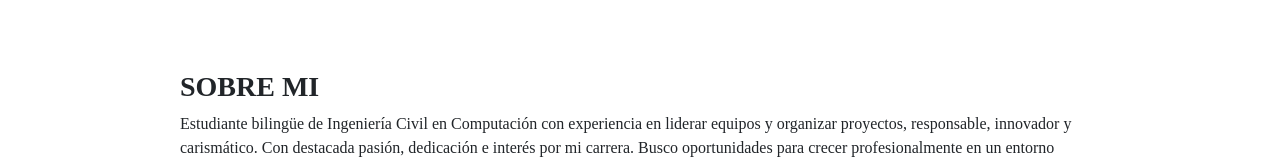
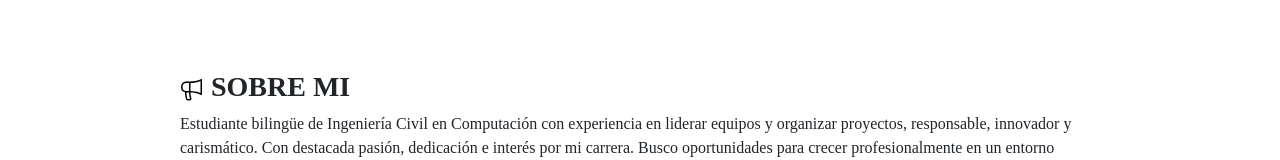
Before and after one commit to Prodiegus/curriculo, a Nuxt app: page / in a window 1280 px wide. Shown: the part 250-410 px from the top of the page. Built offline with nearby package versions, Linux system fonts and the light colour scheme.

Commit message:
Probando un Icono

```diff
--- a/pages/index.vue
+++ b/pages/index.vue
@@ -133,7 +133,10 @@
 
         </div>
         <div class="col">
-          <h3>SOBRE MI</h3>
+          <h3>
+            <svg xmlns="http://www.w3.org/2000/svg" viewBox="0 0 24 24" width="24" height="24"><path d="M22 1.75v14.5a.75.75 0 0 1-.399.662c-.384.204-.783-.035-1.139-.248l-.003-.002c-.09-.054-.177-.107-.261-.15a15.53 15.53 0 0 0-2-.849c-1.738-.607-4.321-1.223-7.703-1.251a.833.833 0 0 1 .005.088c0 2.279.494 4.279.906 5.547.368 1.131-.438 2.453-1.732 2.453H7.661c-.696 0-1.36-.42-1.6-1.129C5.684 20.255 5 17.811 5 14.75v-.457A5.5 5.5 0 0 1 6.5 3.5h3.75c3.505 0 6.175-.61 7.955-1.21a15.88 15.88 0 0 0 2.002-.82 9.21 9.21 0 0 0 .49-.262c.048-.028.095-.055.142-.085A.751.751 0 0 1 22 1.75ZM10.5 12.912c3.564.029 6.313.678 8.193 1.335.737.258 1.34.517 1.807.74V2.993c-.467.216-1.073.467-1.815.718-1.878.634-4.624 1.26-8.185 1.288ZM6.5 5a4 4 0 0 0 0 8H9V5Zm0 9.75c0 2.847.638 5.123.982 6.141.018.051.074.109.179.109h2.013c.087 0 .179-.043.249-.147a.396.396 0 0 0 .057-.343C9.537 19.148 9 16.986 9 14.5H6.5Z"></path></svg>
+            SOBRE MI
+          </h3>
           <p>
             Estudiante bilingüe de Ingeniería Civil en Computación con experiencia en liderar equipos y organizar proyectos, responsable, innovador y carismático. Con destacada pasión, dedicación e interés por mi carrera. Busco oportunidades para crecer profesionalmente en un entorno tecnológico dinámico.
           </p>
```
